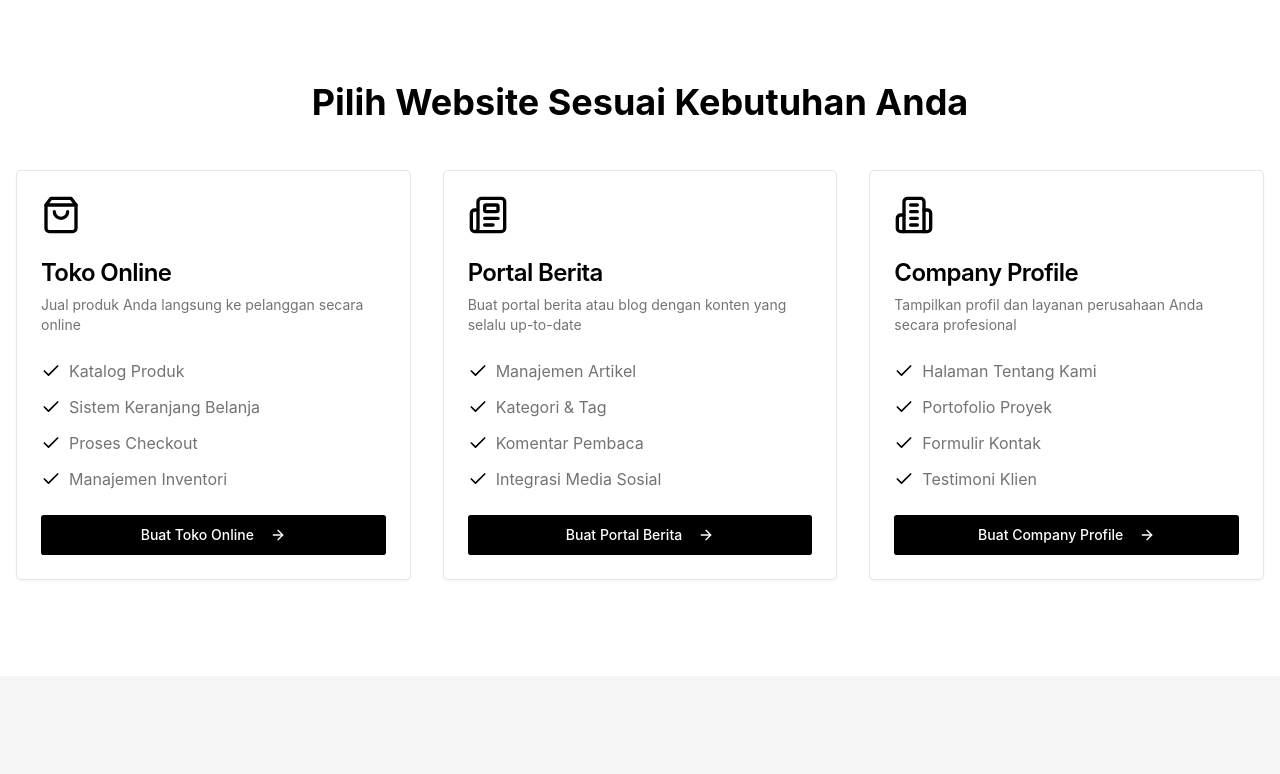
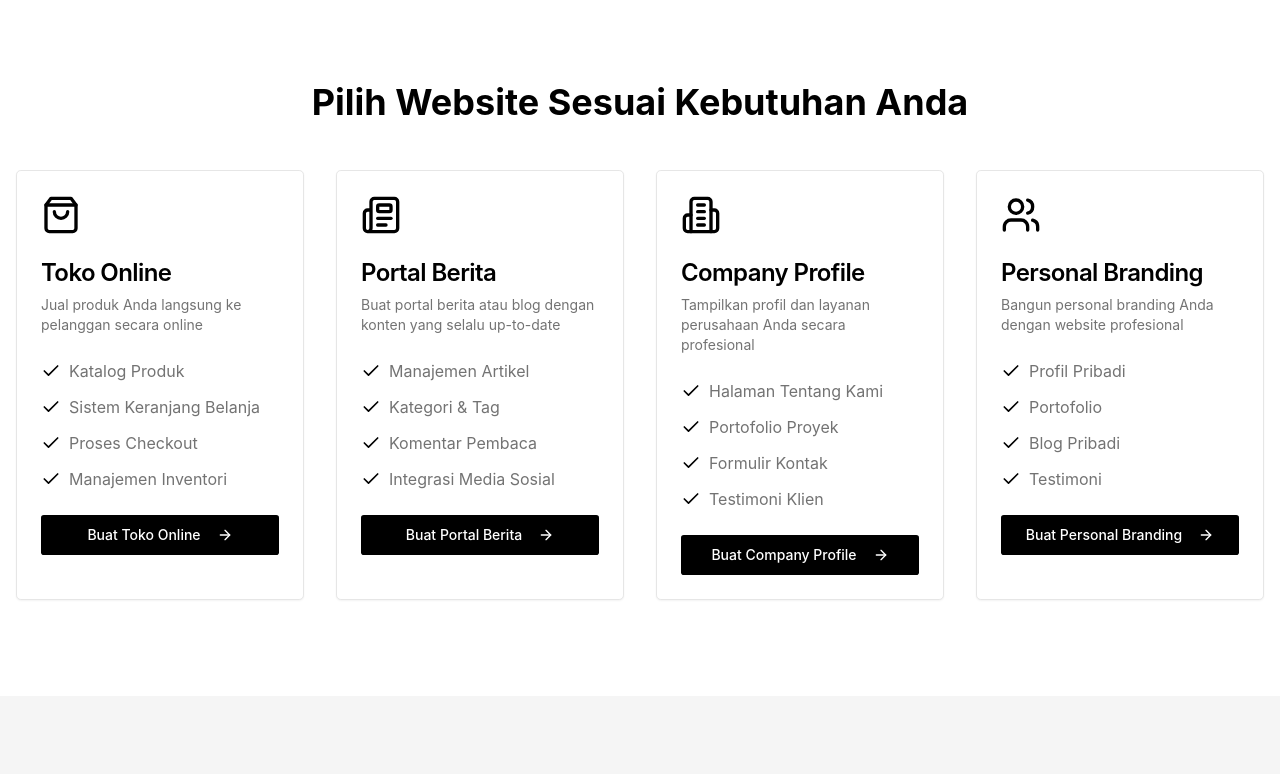
Before and after one commit to hendarSu/ayogratis, a Next.js app: page / in a window 1280 px wide. Shown: the part 539-1313 px from the top of the page. Built offline with nearby package versions, Linux system fonts and the light colour scheme.

Commit message:
comment up db on staging

```diff
--- a/app/page.tsx
+++ b/app/page.tsx
@@ -53,7 +53,7 @@
         <section className="py-16 sm:py-24">
           <div className="container px-4 mx-auto">
             <h2 className="text-3xl sm:text-4xl font-bold text-center mb-12">Pilih Website Sesuai Kebutuhan Anda</h2>
-            <div className="grid gap-8 md:grid-cols-2 lg:grid-cols-3">
+            <div className="grid gap-8 md:grid-cols-2 lg:grid-cols-4">
               {[
                 {
                   title: "Toko Online",
@@ -72,6 +72,12 @@
                   description: "Tampilkan profil dan layanan perusahaan Anda secara profesional",
                   icon: Building2,
                   features: ["Halaman Tentang Kami", "Portofolio Proyek", "Formulir Kontak", "Testimoni Klien"],
+                },
+                {
+                  title: "Personal Branding",
+                  description: "Bangun personal branding Anda dengan website profesional",
+                  icon: Users,
+                  features: ["Profil Pribadi", "Portofolio", "Blog Pribadi", "Testimoni"],
                 }
               ].map((type, index) => (
                 <Card key={index} className="border border-border hover:shadow-md transition-shadow">
```
